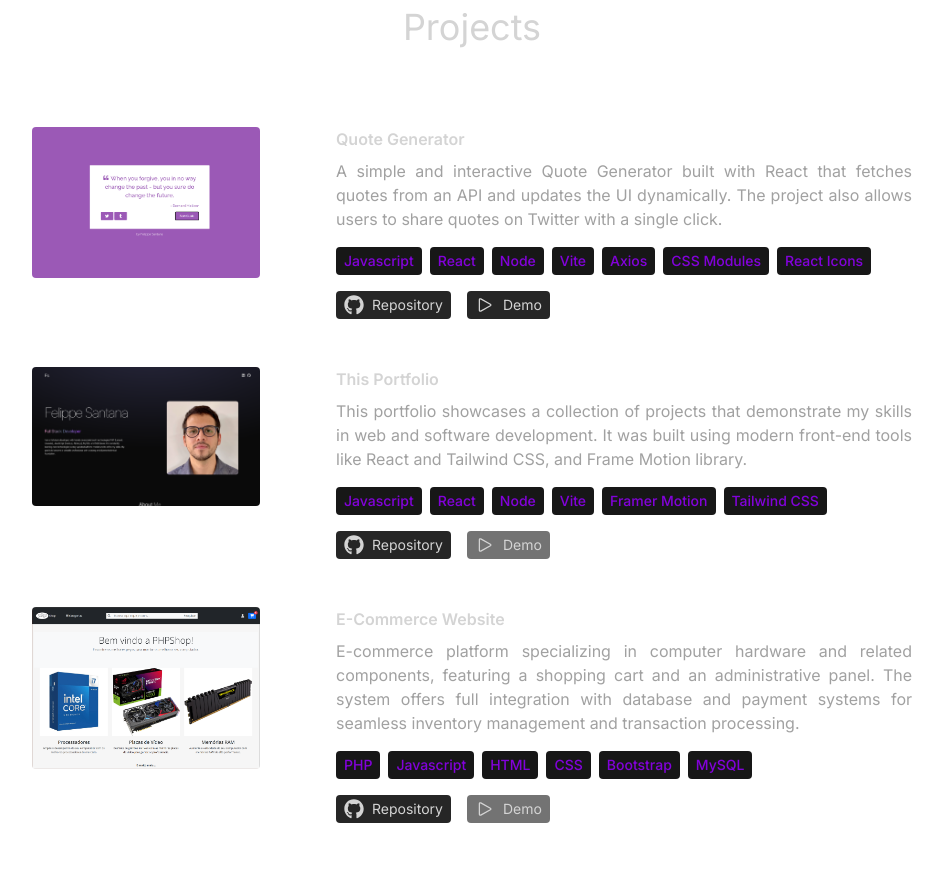
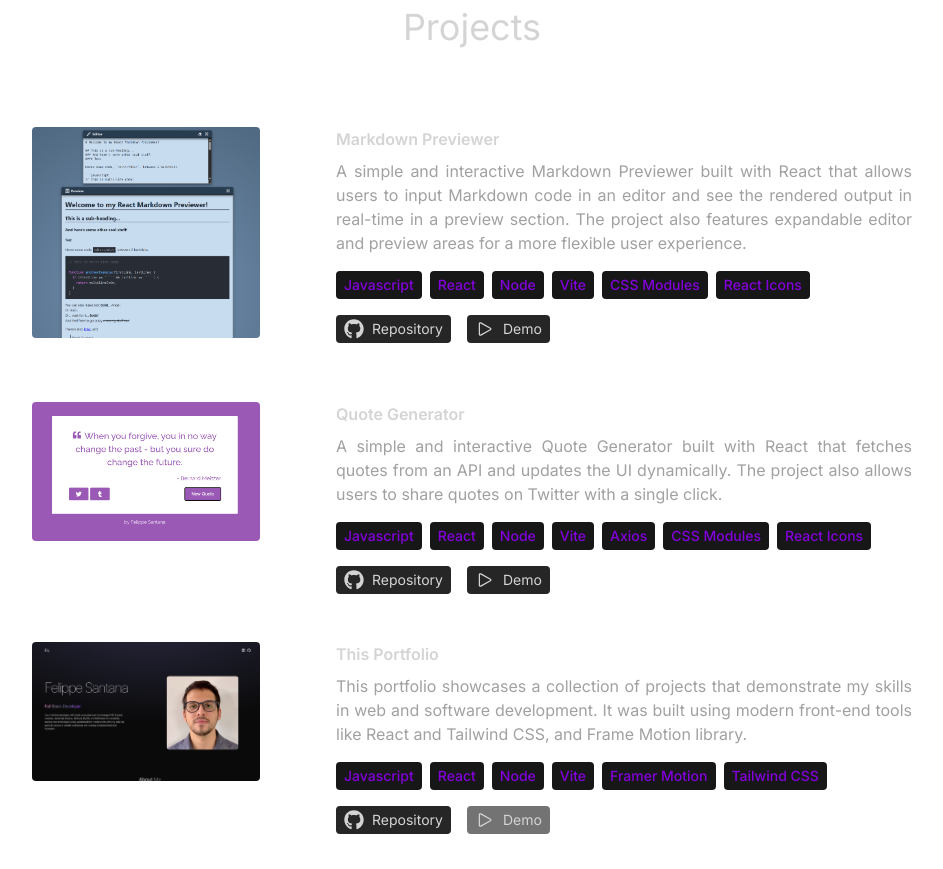
Before and after one commit to Felipp3san/react-portfolio, a React (Vite) app: page / in a window 1280 px wide. Shown: the part 2740-3609 px from the top of the page, without its empty margins (168-1111 px from the left). Built offline with nearby package versions, Linux system fonts and the light colour scheme.

Commit message:
new project

```diff
--- a/src/assets/constants/index.js
+++ b/src/assets/constants/index.js
@@ -3,6 +3,7 @@ import wpfmoviesProject from '../images/projects/wpfmoviesProject.png'
 import portfolioProject from '../images/projects/portfolioProject.png'
 import djangoProject from '../images/projects/djangoProject.png'
 import quoteProject from '../images/projects/quoteProject.png'
+import markdownProject from '../images/projects/markdownProject.png'
 
 export const HERO_CONTENT = `I am a full stack developer, with hands-on experience in technologies PHP (Laravel, Livewire), JavaScript (Node.js, Alpine.js) and MySQL. I'm constantly learning new technologies to stay updated with the market requirements and to refine my skills. My goal is to become a versatile professional with a strong and diverse technical foundation.`;
 
@@ -20,6 +21,15 @@ export const EXPERIENCES = [
 ]
 
 export const PROJECTS = [
+	{
+		title: "Markdown Previewer",
+		image: markdownProject,
+		repository: "https://github.com/Felipp3san/markdown-previewer",
+		demo: "https://markdown-previewer.felippesantana.me",
+		description:
+			"A simple and interactive Markdown Previewer built with React that allows users to input Markdown code in an editor and see the rendered output in real-time in a preview section. The project also features expandable editor and preview areas for a more flexible user experience.",
+		technologies: ["Javascript", "React", "Node", "Vite",  "CSS Modules", "React Icons"],
+	},
 	{
 		title: "Quote Generator",
 		image: quoteProject,
--- a/src/components/about/About.jsx
+++ b/src/components/about/About.jsx
@@ -6,10 +6,7 @@ const About = () => {
 	return (
 		<div className="border-b border-neutral-900 pb-4">
 			<h1 className="my-20 text-center text-4xl">
-				About
-				<span className="text-neutral-500">
-					Me
-				</span>
+				About <span className="text-neutral-500">Me</span>
 			</h1>
 			<div className="flex flex-wrap">
 				<motion.div initial={{ x: -100, opacity: 0 }} whileInView={{ x: 0, opacity: 1 }} transition={{ duration: 0.5, delay: 0.5 }}
```
Also changed, not shown: src/assets/images/projects/markdownProject.png (added), src/assets/images/projects/quoteProject.png.
